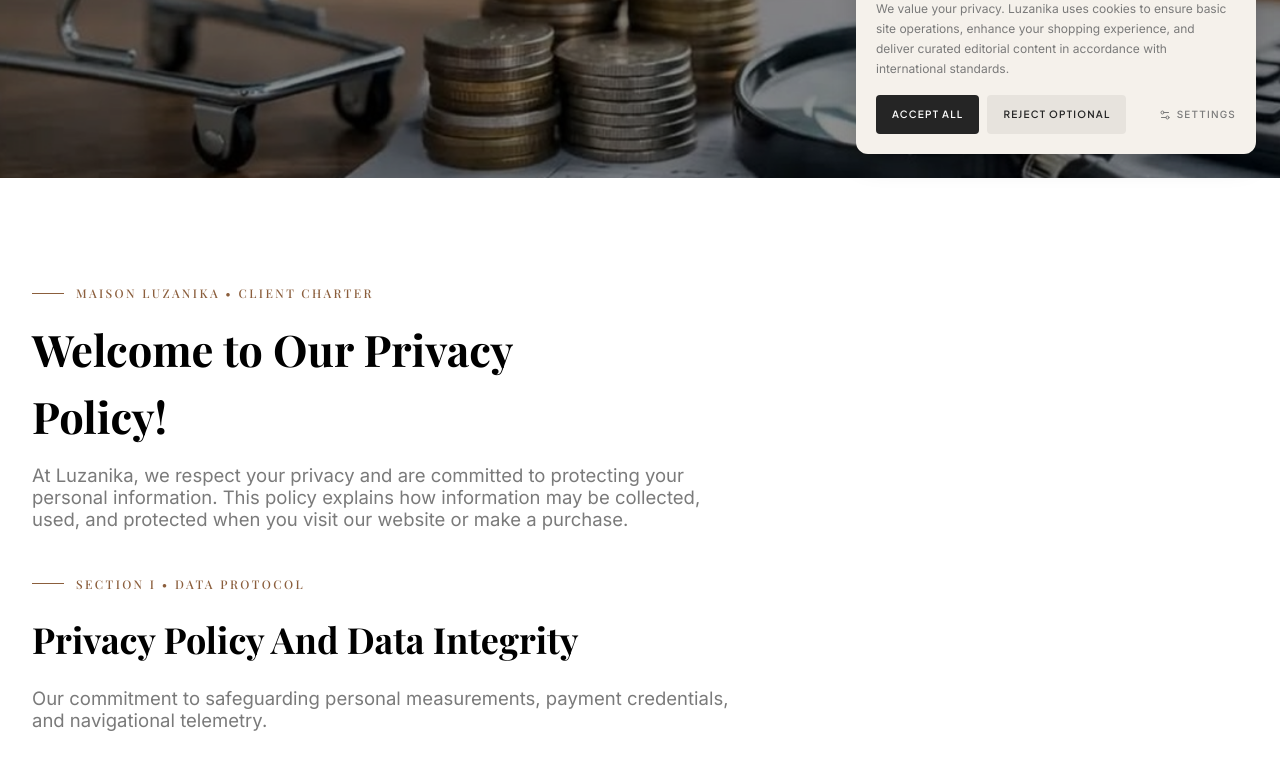
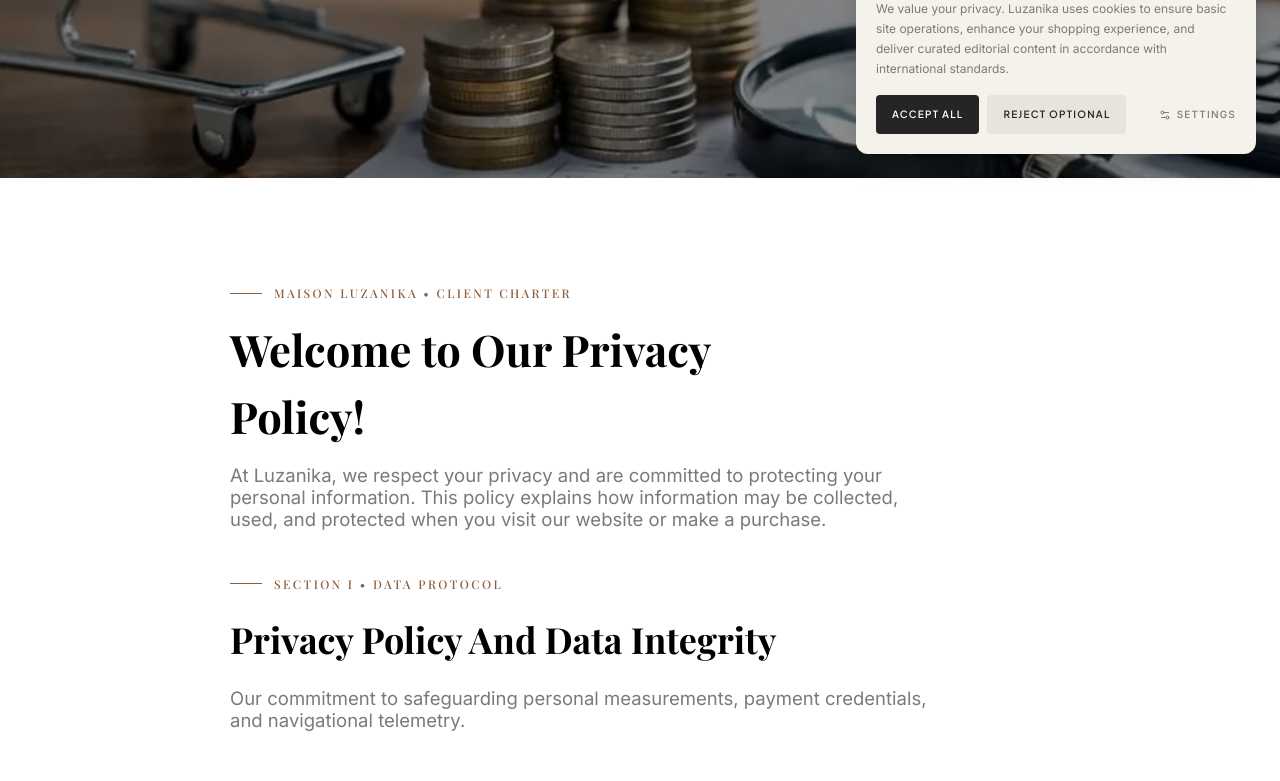
Before and after one commit to abdulbasit-10/Luzanika-Store, a Next.js app: page /privacy in a window 1280 px wide. Shown: the part 622-1403 px from the top of the page. Built offline with nearby package versions, Linux system fonts and the light colour scheme; no server answers; a web font is replaced by a local one.

Commit message:
Centre the legal text column like the Figma
The policy, shipping and terms text is one 820px column in the middle of the
page (it was pushed to the left edge).

```diff
--- a/src/features/legal/legal-document.tsx
+++ b/src/features/legal/legal-document.tsx
@@ -16,13 +16,13 @@ const cardIcons: Record<LegalCard["icon"], LucideIcon> = {
 };
 
 /*
- * Long-form legal text, laid out as a single left-aligned column (820px at
- * 1440, as in the Figma). Blocks are spaced 45px apart; sizes follow the
+ * Long-form legal text, laid out as a single column centred on the page
+ * (820px wide, as in the Figma). Blocks are spaced 45px apart; sizes follow the
  * Figma (measured on the Privacy Policy frame).
  */
 export function LegalDocument({ chapters }: { chapters: LegalChapter[] }) {
   return (
-    <div className="flex max-w-[820px] flex-col gap-10 lg:gap-[45px]">
+    <div className="mx-auto flex max-w-[820px] flex-col gap-10 lg:gap-[45px]">
       {chapters.map((chapter) => (
         <ChapterBlocks key={chapter.title} chapter={chapter} />
       ))}
--- a/src/features/legal/terms-document.tsx
+++ b/src/features/legal/terms-document.tsx
@@ -13,7 +13,7 @@ type TermsContent = typeof termsConditions;
  */
 export function TermsDocument({ content }: { content: TermsContent }) {
   return (
-    <div className="flex max-w-[820px] flex-col gap-10 lg:gap-10">
+    <div className="mx-auto flex max-w-[820px] flex-col gap-10 lg:gap-10">
       <header className="flex flex-col gap-5 lg:gap-[19px]">
         <Eyebrow>{content.eyebrow}</Eyebrow>
         <div className="flex flex-col gap-4 lg:gap-[25px]">
```
